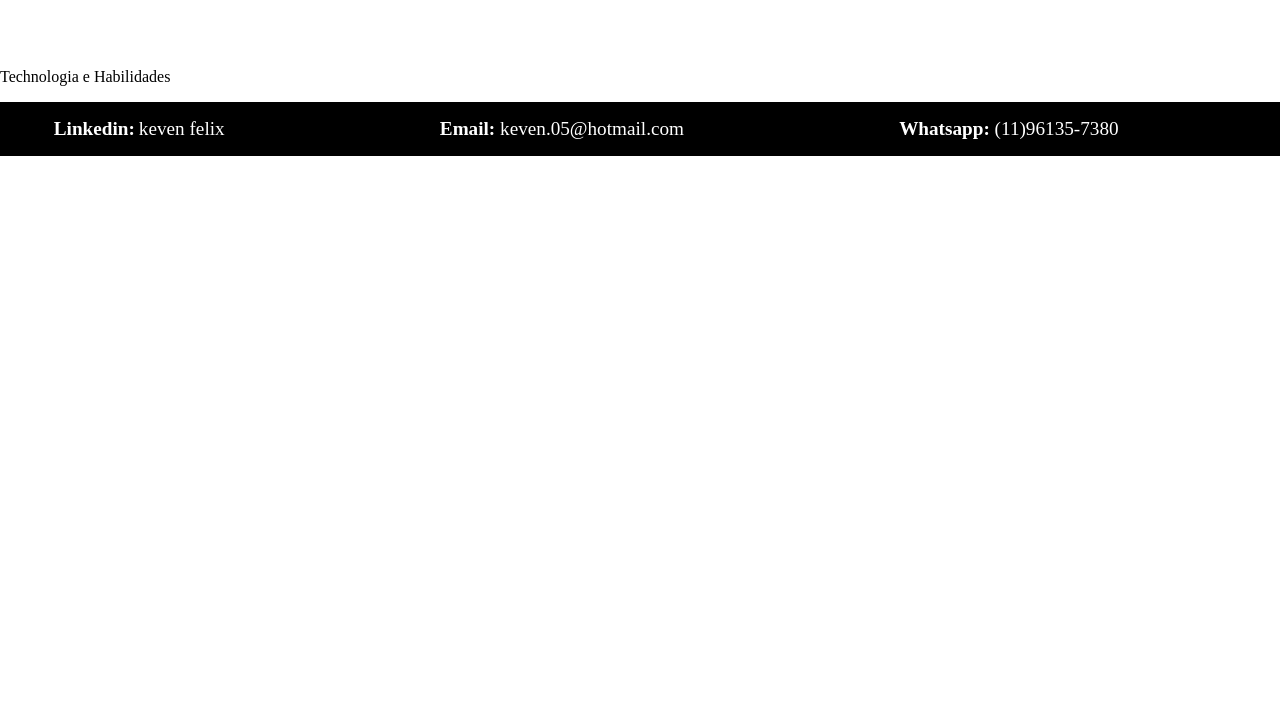
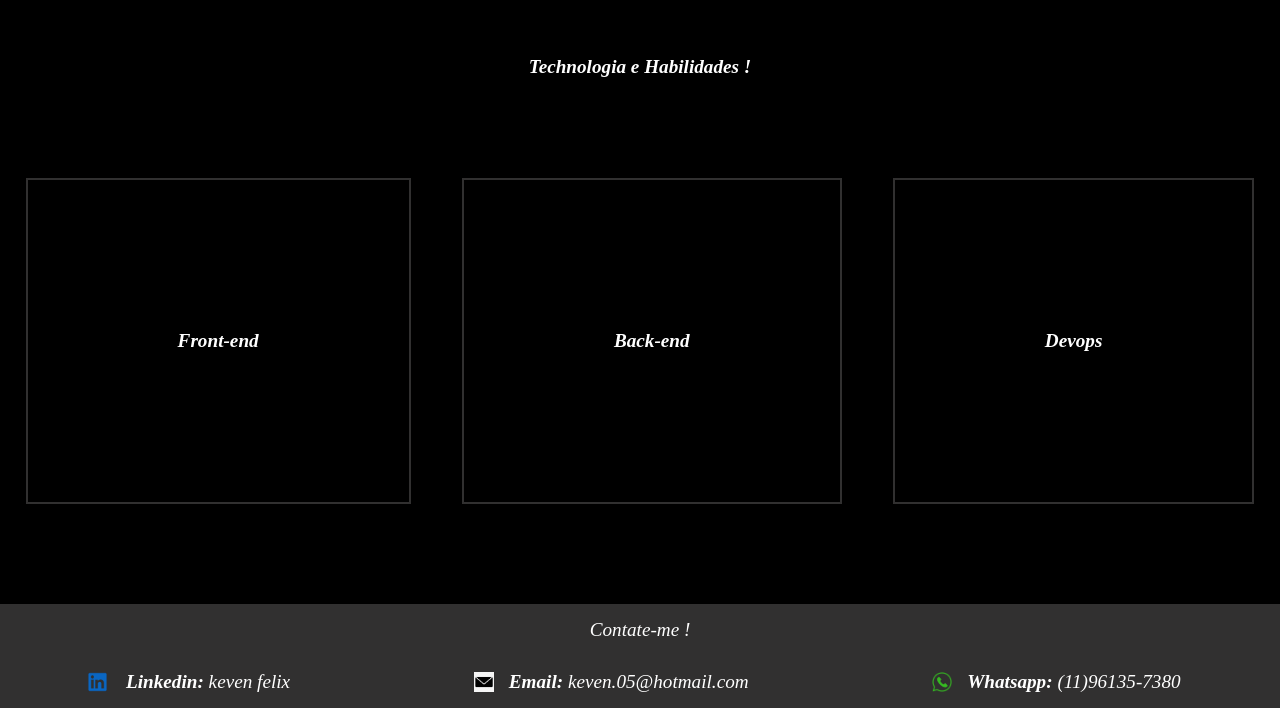
Before and after one commit to KevenFelixDaSilva/Portfolio, a plain HTML site: page page2.html in a window 1280 px wide. Shown: the part 644-1352 px from the top of the page. Before the commit the page ends 800 px from the top, so only its background shows below. Drawn offline with Linux system fonts and the light colour scheme.

Commit message:
add icon and aling of items

```diff
--- a/css/stylesheet2.css
+++ b/css/stylesheet2.css
@@ -3,41 +3,89 @@ body{
     display: flex;
     flex-direction: column;
     min-height: 100vh;
+    background-color: black;
 }
 
 header{
-    background-color: black;
+    position: fixed;
+    top: 0%;
+    left: 0%;
+    width: 100%;
+    background-color: rgba(94, 92, 92, 0.521);
 }
 
 .nav{
-    display: flex;
     flex-wrap: wrap;
-    justify-content: space-around;
     list-style: none;
-    align-items: center;
+    color: black;
 }
 
-a, b{
+a, b, p{
+    color: white;
     text-decoration: none;
-    color: white;
     font-size: 1.2rem;
+    font-style: italic;
+}
+
+p{
+    padding: 15px;
+    margin: 0%;
+}
+
+#cnt{
+    margin-bottom: 0%;
 }
 
 .img{
     width: 300px;
     height: 300px;
+    border-radius: 200px;
     margin-right: 60px;
+}
+
+.icon{
+    height: 20px;
 }
 
 .container{
     display: flex;
     justify-content: center;
     flex-wrap: wrap;
-    align-items: center;
-    margin: auto;
+    margin: 200px;
     font-size: 1.2rem;
 }
 
+.title, col{
+    color: white;
+    align-items: center;
+}
+
+.col{
+    display: flex;
+    justify-content: space-around;
+    align-items: center;
+}
+
+.aling-center, .title{
+    display: flex;
+    justify-content: center;
+}
+
+.justify-content{
+    display: flex;
+    justify-content: space-around;
+}
+
+.margin{
+    margin-top: 100px;
+    margin-bottom: 100px;
+    flex-wrap: wrap;
+}
+
+.block{
+    border: 2px solid rgba(94, 92, 92, 0.521);
+    padding: 150px;
+}
 footer{
-    background-color: black;
+    background-color: rgba(94, 92, 92, 0.521);
 }
--- a/page2.html
+++ b/page2.html
@@ -1,15 +1,17 @@
 <!DOCTYPE html>
 <html lang="pt-br">
+
 <head>
   <meta charset="UTF-8">
   <meta name="viewport" content="width=device-width, initial-scale=1.0">
   <title>Sobre mim</title>
   <link href="css/stylesheet2.css" rel="stylesheet">
 </head>
+
 <body>
   <header>
     <nav>
-        <ul class="nav">
+      <ul class="nav justify-content">
         <li class="nav-link">
           <a href="index.html">Inicio</a>
         </li>
@@ -26,30 +28,48 @@
     </nav>
   </header>
   <div class="container">
-      <img src="images/perfil.png" class="img" alt="...">
-      <p>Keven Felix da Silva<br><br>
+    <img src="images/Perfil (2).png" class="img" alt="...">
+    <p><b>Keven Felix da Silva</b><br><br>
       Desenvolvedor Back-end<br>
       Técnico em desenvolvimento de software<br>
+      Diversos cursos extras curriculares<br>
       Buscando oportunidades de conhecimento !<br></p>
   </div>
-    <div class="">
-      <p>Technologia e Habilidades<br></p>
+  <div class="aling-center">
+    <b>Technologia e Habilidades !</b>
+  </div>
+  <div class="justify-content margin">
+    <div class="col block"><b>Front-end</b></div>
+    <div class="col block"><b>Back-end</b></div>
+    <div class="col block"><b>Devops</b></div>
   </div>
   <footer>
-        <div class="nav">
+    <div class="title">
+      <p id="cnt">Contate-me !</p>
+    </div>
+    <section>
+      <div class="nav justify-content">
         <div class="col">
+          <img src="images/linkedin.png" class="icon" alt="">
           <p><b>Linkedin:</b>
-            <a href="https://www.linkedin.com/in/keven-felix-04832a249/"> keven felix</p>
+            <a href="https://www.linkedin.com/in/keven-felix-04832a249/" target="_blank"> keven felix</a>
+          </p>
         </div>
         <div class="col">
+          <img src="images/email.jpg" class="icon" alt="">
           <p><b>Email:</b>
-            <a href="mailto:keven.05@hotmail.com?subject=&body="> keven.05@hotmail.com</p>
+            <a href="mailto:keven.05@hotmail.com?subject=&body=" target="_blank"> keven.05@hotmail.com</a>
+          </p>
         </div>
         <div class="col">
+          <img src="images/whatsapp.png" class="icon" alt="">
           <p><b>Whatsapp:</b>
-            <a href="https://api.whatsapp.com/send?phone=5511961357380"> (11)96135-7380</p>
+            <a href="https://api.whatsapp.com/send?phone=5511961357380" target="_blank"> (11)96135-7380</a>
+          </p>
         </div>
       </div>
+    </section>
   </footer>
 </body>
+
 </html>
```
Also changed, not shown: images/Perfil (2).png (added), images/email.jpg (added), images/linkedin.png (added), images/whatsapp.png (added). Lines whose indentation alone changed are shown as unchanged.
